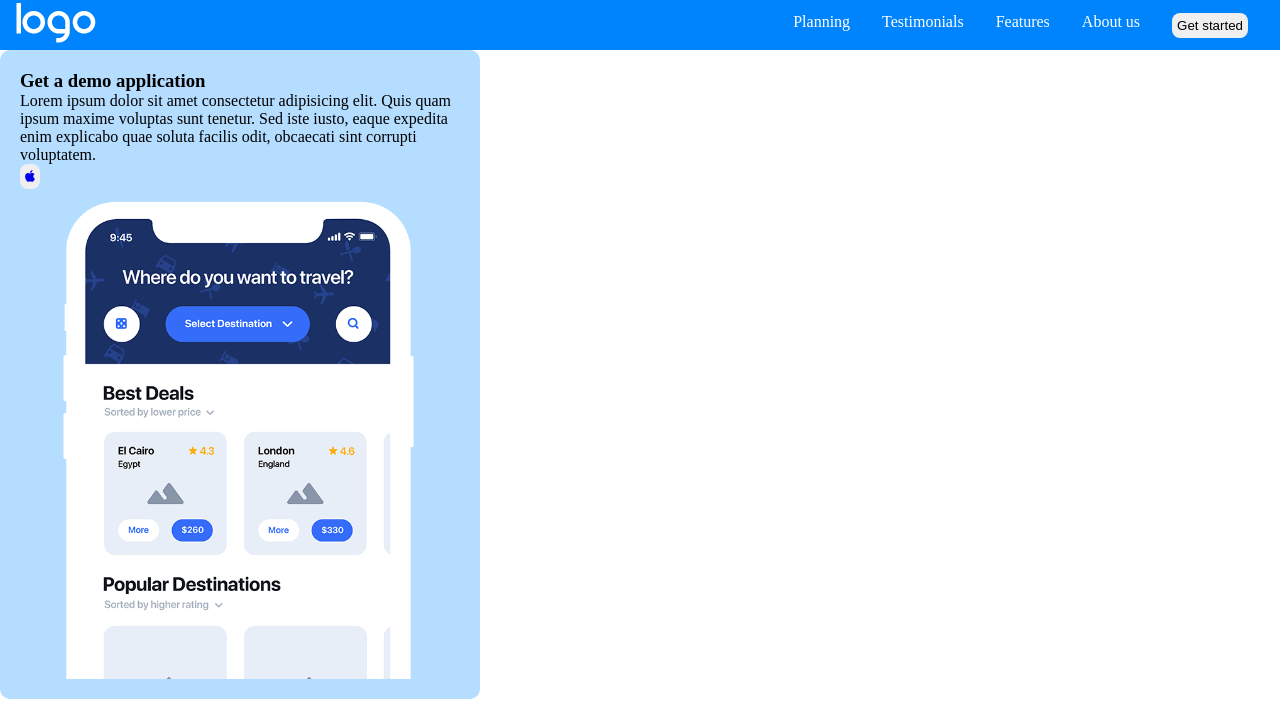
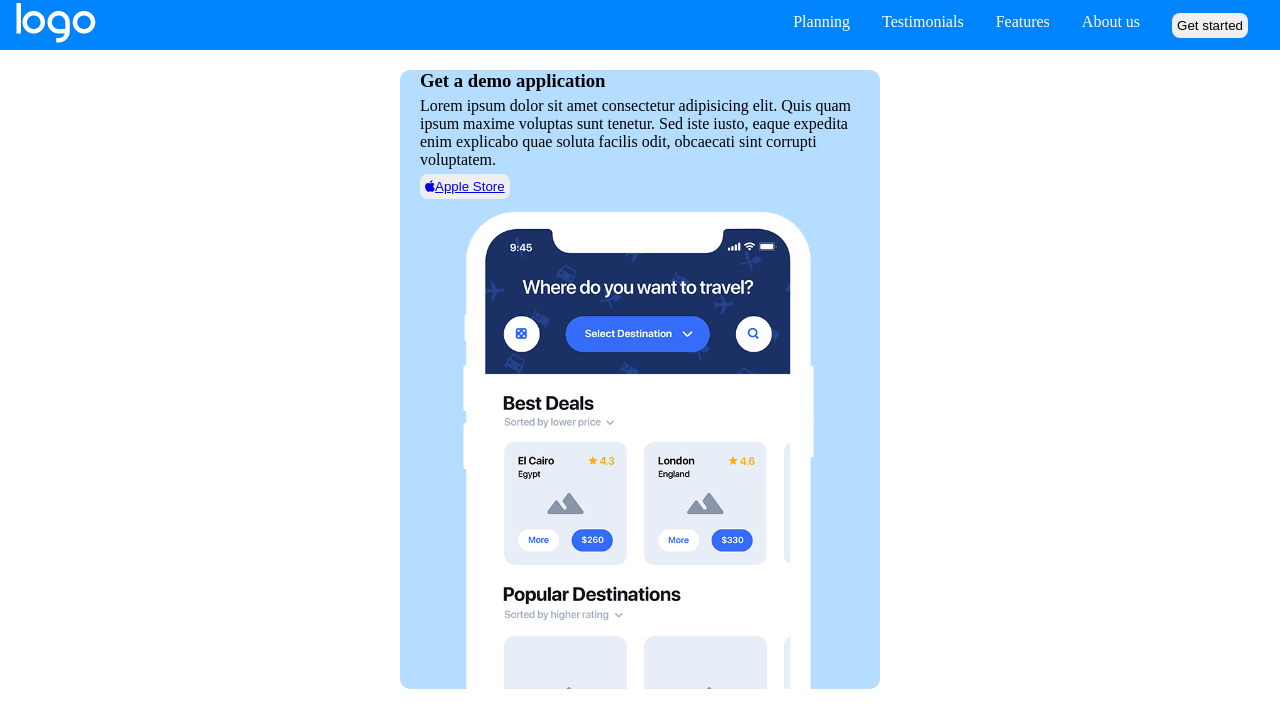
Before and after one commit to Eugenio2104/htmlcss-responsive-layout, a plain HTML site: page index.html in a window 1280 px wide. Shown: the top 716 px of the page. Drawn offline with Linux system fonts and the light colour scheme.

Commit message:
modifica card

```diff
--- a/css/style.css
+++ b/css/style.css
@@ -7,6 +7,7 @@
 .container{
   width: 80%;
   max-width: 480px;
+  margin: 0 auto;
 }
 
 img{
@@ -28,6 +29,7 @@ button{
   color: #FFF;
   height: 50px;
   padding: 1em;
+  margin-bottom: 20px;
 }
 
 .menu {
@@ -91,16 +93,25 @@ section{
 
 .store .card{
   background-color: #B5DDFF;
-  padding: 20px 20px;
-  margin-bottom: 50px;
+  padding: 0px 20px;
+  margin-bottom: 30px;
   border-radius: 10px;
+  justify-content: flex-start;
 }
 
 .store img{
   display: block;
+  padding: 0;
 }
 
+h3, p{
+  text-align: start;
+  margin-bottom: 5px;
+}
 
+button .btn-store{
+
+}
 
 
 @media (max-width: 780px) {
--- a/index.html
+++ b/index.html
@@ -30,11 +30,11 @@
     <section>
       <div class="store container">
         <div class="row">
-          <div class=" card card-big">
+          <div class="card card-big">
             <h3>Get a demo application</h3>
             <p>Lorem ipsum dolor sit amet consectetur adipisicing elit. Quis quam ipsum maxime voluptas sunt tenetur. Sed iste iusto, eaque expedita enim explicabo quae soluta facilis odit, obcaecati sint corrupti voluptatem.</p>
-            <button><a href="#">
-              <i class="fa-brands fa-apple"></i>
+            <button class="btn btn-store"><a href="#">
+              <i class="fa-brands fa-apple"></i>Apple Store
             </a></button>
             <img src="img/phone.png" alt="">
           </div>
@@ -43,7 +43,7 @@
             <h3>Get a demo application</h3>
             <p>Lorem ipsum dolor sit amet consectetur adipisicing elit. Quis quam ipsum maxime voluptas sunt tenetur. Sed iste iusto, eaque expedita enim explicabo quae soluta facilis odit, obcaecati sint corrupti voluptatem.</p>
             <button><a href="#">
-              <i class="fa-brands fa-apple"></i>
+              <i class="fa-brands fa-apple"></i>Apple Store
             </a></button>
           </div>
           <div class="card card-little">
```
